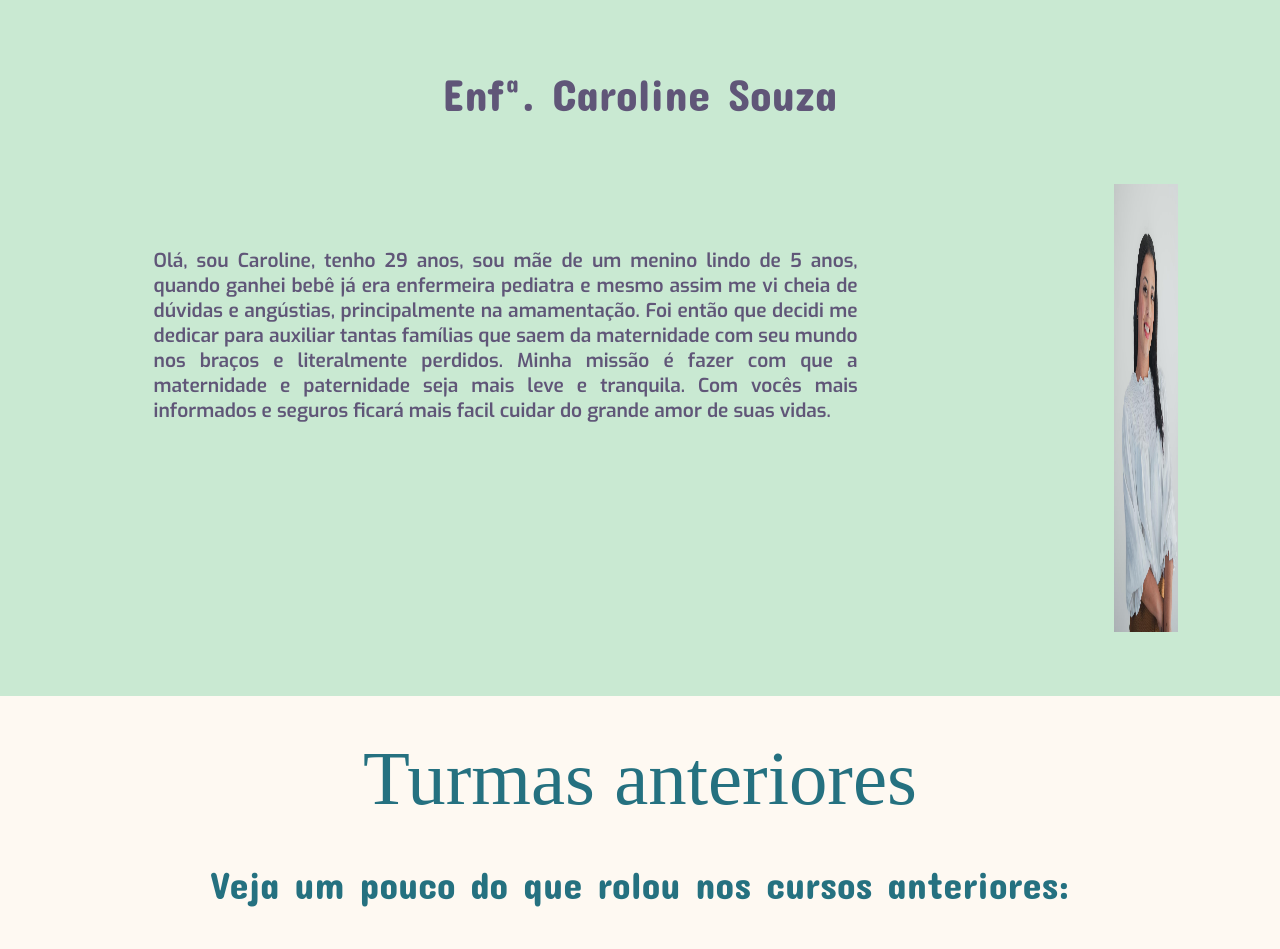
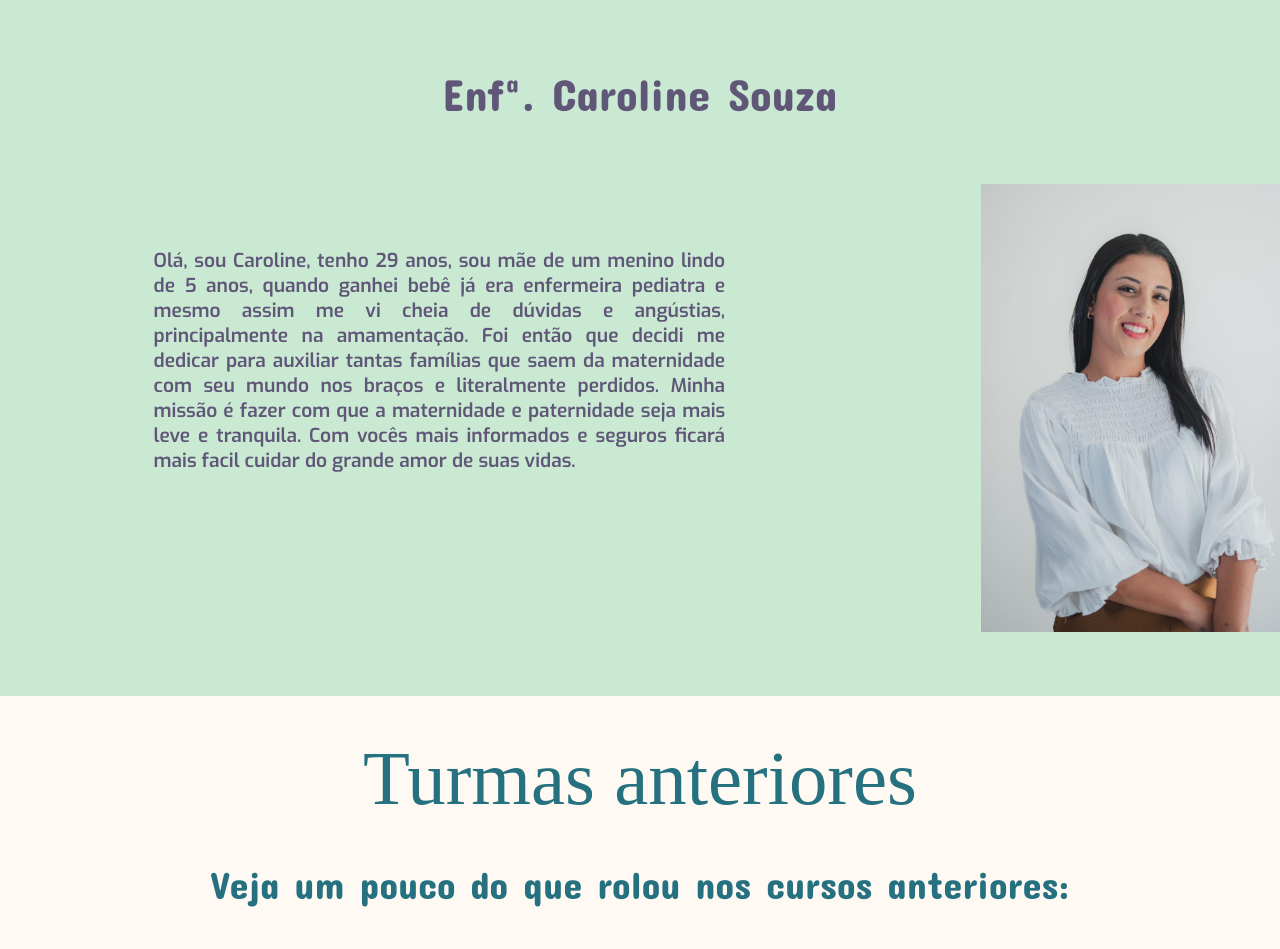
Before and after one commit to lllippe/site_berco_de_ouro, a plain HTML site: page index.html in a window 1280 px wide. Shown: the part 3880-4829 px from the top of the page. Drawn offline with nearby package versions, Linux system fonts and the light colour scheme; a web font is replaced by a local one.

Commit message:
Add files via upload

```diff
--- a/index.html
+++ b/index.html
@@ -54,7 +54,7 @@
                 <p class="quem-somos-paragraph">Enfª. Caroline Souza</p>
                 <div class="quem-somos-presentation-individual">
                     <p class="quem-somos-description padding-down">Olá, sou Caroline, tenho 29 anos, sou mãe de um menino lindo de 5 anos, quando ganhei bebê já era enfermeira pediatra e mesmo assim me vi cheia de dúvidas e angústias, principalmente na amamentação. Foi então que decidi me dedicar para auxiliar tantas famílias que saem da maternidade com seu mundo nos braços e literalmente perdidos. Minha missão é fazer com que a maternidade e paternidade seja mais leve e tranquila. Com vocês mais informados e seguros ficará mais facil cuidar do grande amor de suas vidas.</p>
-                    <img class="quem-somos-img right" src="./assets/img/caroline.jpeg">
+                    <img class="quem-somos-img who-right" src="./assets/img/caroline.jpeg">
                 </div>
             </div>
         </section>
```
